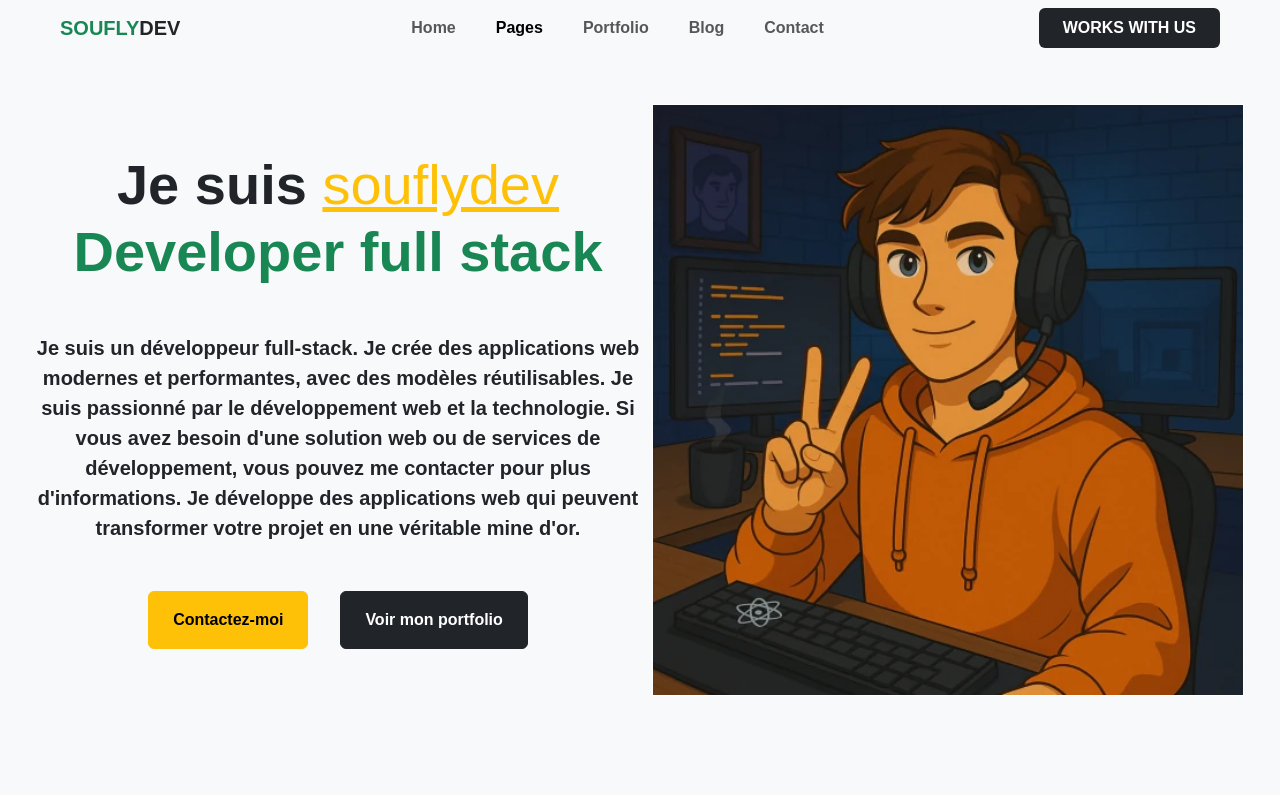
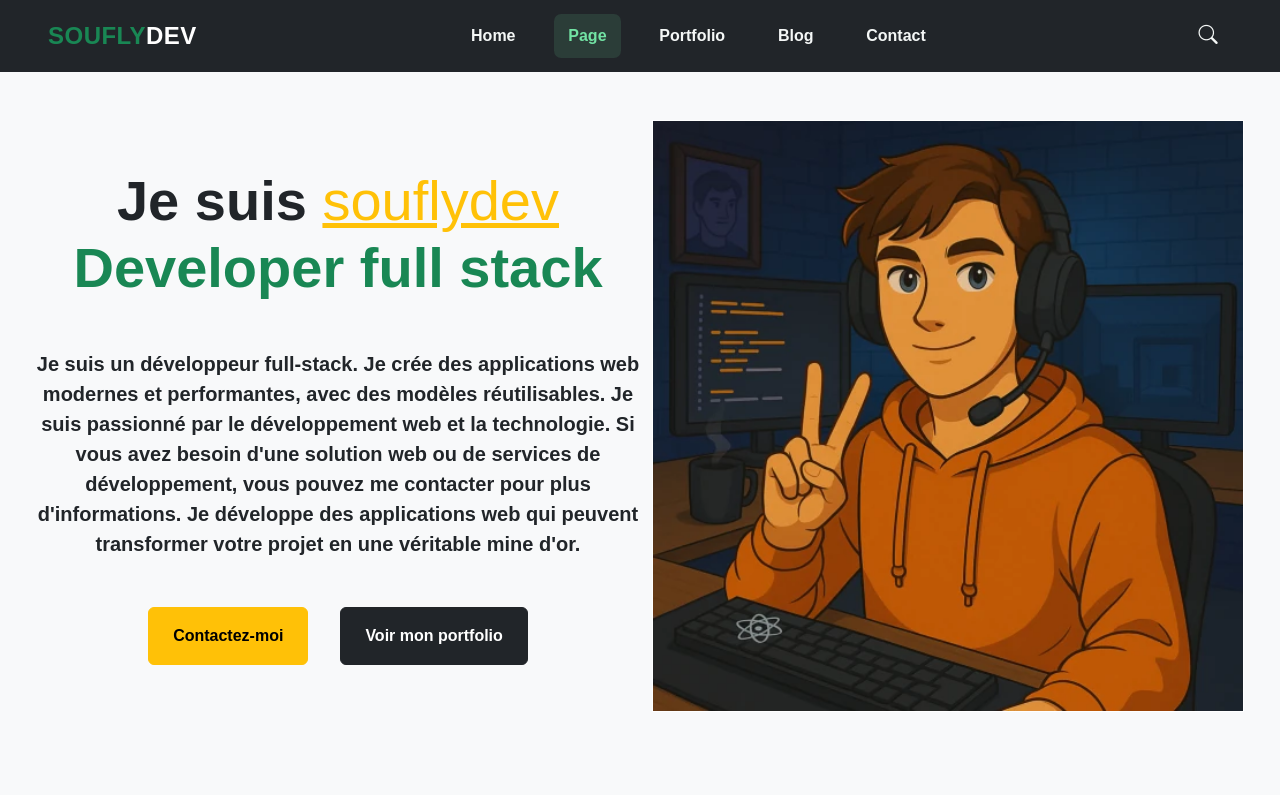
Before and after one commit to Ilaria-Digital-School/Projet.DeveloppeurWebFull.Maxime.Jumel.2026, a Next.js app: page /page in a window 1280 px wide. Shown: the top 795 px of the page. Built offline with nearby package versions, Linux system fonts and the light colour scheme.

Commit message:
Refactor PresencePage by replacing Navbar with SiteNavbar and removing Footer for improved structure and maintainability

```diff
--- a/app/page/page.tsx
+++ b/app/page/page.tsx
@@ -2,65 +2,12 @@
 
 import Link from "next/link";
 import Image from "next/image";
-import { Container, Nav, Navbar, Row, Col, Card } from "react-bootstrap";
-import Footer from "../Composent/Footer";
-
+import { Container, Row, Col, Card } from "react-bootstrap";
+import SiteNavbar from "../Composent/SiteNavbar";
 export default function PresencePage() {
   return (
     <>
-      <Navbar expand="lg" bg="body-tertiary" className="px-4 px-lg-5">
-        <Container fluid>
-          <Navbar.Brand
-            as={Link}
-            href="/"
-            className="fw-bold text-dark"
-            aria-label="Retour à l'accueil - SOULFYDEV"
-          >
-            <span className="text-success fw-bold">SOUFLY</span>DEV
-          </Navbar.Brand>
-
-          <Navbar.Toggle
-            aria-controls="main-navigation"
-            aria-label="Ouvrir ou fermer le menu de navigation"
-          />
-
-          <Navbar.Collapse id="main-navigation">
-            <Nav className="mx-auto gap-4">
-              <Nav.Link as={Link} href="/" className="fw-bold">
-                Home
-              </Nav.Link>
-              <Nav.Link
-                as={Link}
-                href="/page"
-                active
-                className="fw-bold"
-                aria-current="page"
-              >
-                Pages
-              </Nav.Link>
-              <Nav.Link as={Link} href="/portfolio" className="fw-bold">
-                Portfolio
-              </Nav.Link>
-              <Nav.Link as={Link} href="/blog" className="fw-bold">
-                Blog
-              </Nav.Link>
-              <Nav.Link as={Link} href="/contact" className="fw-bold">
-                Contact
-              </Nav.Link>
-            </Nav>
-
-            <Nav>
-              <Nav.Link
-                as={Link}
-                href="/contact?section=work"
-                className="nav-cta-btn fw-bold text-white bg-dark rounded px-4 py-2"
-              >
-                WORKS WITH US
-              </Nav.Link>
-            </Nav>
-          </Navbar.Collapse>
-        </Container>
-      </Navbar>
+    <SiteNavbar />
       <main className="min-vh-100 align-items-center justify-content-center bg-light px-4 py-5 text-center text-dark">
         <Container fluid>
           <Row className="flex-lg-row align-items-center justify-content-center">
@@ -179,8 +126,6 @@ export default function PresencePage() {
             </Col>
           </Row>
         </Container>
-        <Footer/>
-
       </main>
     </>
   );
```
